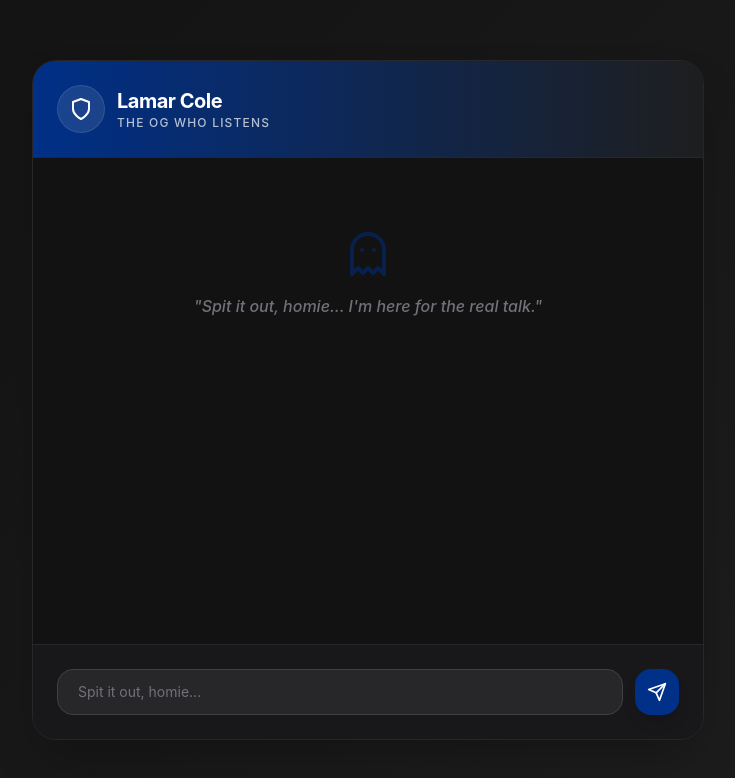
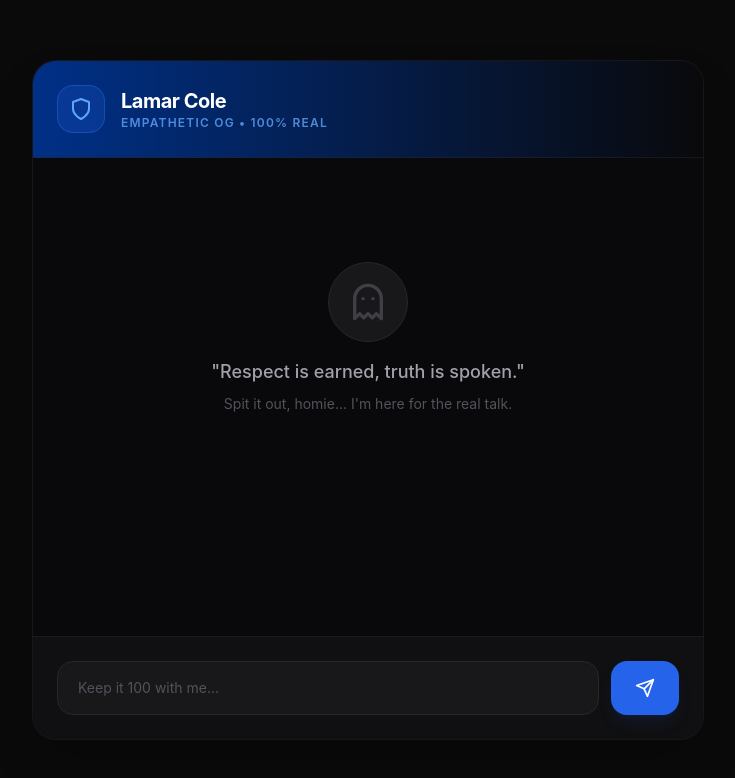
Before and after one commit to abujumaa/lamar-cole, a React (Vite) app in the folder frontend/: page / in a window 1280 px wide. Shown: the top 778 px of the page, without its empty margins (272-1007 px from the left). Built offline with nearby package versions, Linux system fonts and the light colour scheme.

Commit message:
Refine frontend UI and add toast notifications

```diff
--- a/frontend/package.json
+++ b/frontend/package.json
@@ -13,7 +13,8 @@
     "framer-motion": "^10.16.4",
     "lucide-react": "^0.288.0",
     "react": "^18.2.0",
-    "react-dom": "^18.2.0"
+    "react-dom": "^18.2.0",
+    "react-hot-toast": "^2.6.0"
   },
   "devDependencies": {
     "@types/react": "^18.2.15",
--- a/frontend/src/App.jsx
+++ b/frontend/src/App.jsx
@@ -1,9 +1,17 @@
 import React from 'react';
 import ChatInterface from './components/ChatInterface';
+import { Toaster } from 'react-hot-toast';
 
 function App() {
   return (
-    <div className="flex items-center justify-center min-h-screen p-4 sm:p-6">
+    <div className="flex items-center justify-center min-h-screen p-4 sm:p-6 bg-[#0a0a0a]">
+      <Toaster position="top-right" toastOptions={{
+        style: {
+          background: '#18181b',
+          color: '#f4f4f5',
+          border: '1px solid #27272a',
+        },
+      }} />
       <ChatInterface />
     </div>
   );
--- a/frontend/src/components/ChatInterface.jsx
+++ b/frontend/src/components/ChatInterface.jsx
@@ -2,6 +2,7 @@ import React, { useState, useEffect, useRef } from 'react';
 import { Send, Shield, User, Ghost } from 'lucide-react';
 import { motion, AnimatePresence } from 'framer-motion';
 import axios from 'axios';
+import toast from 'react-hot-toast';
 
 const API_BASE = 'http://localhost:5000/api';
 
@@ -33,9 +34,18 @@ const ChatInterface = () => {
       });
       setMessages(prev => [...prev, { role: 'assistant', content: data.reply }]);
     } catch (err) {
+      toast.error("Network's trippin', homie. Lamar's offline for a sec.", {
+        icon: '🚫',
+        style: {
+          borderRadius: '12px',
+          background: '#18181b',
+          color: '#fff',
+          border: '1px solid #3f3f46'
+        }
+      });
       setMessages(prev => [...prev, {
         role: 'assistant',
-        content: "Lamar is taking a breather. Keep it 100 and try again in a minute, homie."
+        content: "My bad, fam. The connection hit a snag. Re-up that message for me?"
       }]);
     } finally {
       setIsLoading(false);
@@ -43,24 +53,29 @@ const ChatInterface = () => {
   };
 
   return (
-    <div className="w-full max-w-2xl bg-zinc-900/90 backdrop-blur-xl rounded-3xl shadow-2xl overflow-hidden flex flex-col h-[85vh] border border-zinc-800">
+    <div className="w-full max-w-2xl bg-zinc-950 rounded-3xl shadow-2xl overflow-hidden flex flex-col h-[85vh] border border-zinc-800/50">
       {/* Header */}
-      <div className="p-6 bg-gradient-to-r from-[#003087] to-[#1e1e1e] text-white flex items-center gap-3 border-b border-zinc-800">
-        <div className="w-12 h-12 bg-white/10 rounded-full flex items-center justify-center backdrop-blur-md border border-white/10">
-          <Shield size={24} className="text-white" />
+      <div className="p-6 bg-gradient-to-r from-[#003087] to-zinc-950 text-white flex items-center gap-4 border-b border-zinc-800/50">
+        <div className="w-12 h-12 bg-blue-600/20 rounded-2xl flex items-center justify-center border border-blue-500/30">
+          <Shield size={24} className="text-blue-400" />
         </div>
         <div>
           <h1 className="text-xl font-bold tracking-tight">Lamar Cole</h1>
-          <p className="text-xs opacity-70 uppercase tracking-widest font-medium">The OG who listens</p>
+          <p className="text-xs text-blue-400/80 uppercase tracking-widest font-semibold">Empathetic OG • 100% Real</p>
         </div>
       </div>
 
       {/* Messages area */}
-      <div className="flex-1 overflow-y-auto p-6 space-y-4 custom-scrollbar bg-[#121212]">
+      <div className="flex-1 overflow-y-auto p-6 space-y-6 custom-scrollbar bg-zinc-950">
         {messages.length === 0 && (
-          <div className="text-center py-12 space-y-4">
-            <Ghost className="mx-auto text-[#003087] opacity-50" size={48} />
-            <p className="text-zinc-500 font-medium italic">"Spit it out, homie... I'm here for the real talk."</p>
+          <div className="text-center py-20 space-y-4">
+            <div className="w-20 h-20 bg-zinc-900 rounded-full flex items-center justify-center mx-auto border border-zinc-800">
+              <Ghost className="text-zinc-700" size={40} />
+            </div>
+            <div className="space-y-2">
+              <p className="text-zinc-400 font-medium text-lg">"Respect is earned, truth is spoken."</p>
+              <p className="text-zinc-600 text-sm">Spit it out, homie... I'm here for the real talk.</p>
+            </div>
           </div>
         )}
 
@@ -68,16 +83,16 @@ const ChatInterface = () => {
           {messages.map((msg, idx) => (
             <motion.div
               key={idx}
-              initial={{ opacity: 0, y: 10, scale: 0.95 }}
+              initial={{ opacity: 0, y: 10, scale: 0.98 }}
               animate={{ opacity: 1, y: 0, scale: 1 }}
               className={`flex ${msg.role === 'user' ? 'justify-end' : 'justify-start'}`}
             >
-              <div className={`max-w-[85%] p-4 rounded-2xl shadow-lg ${
+              <div className={`max-w-[85%] p-4 rounded-2xl ${
                 msg.role === 'user'
-                  ? 'bg-[#003087] text-white rounded-tr-none'
-                  : 'bg-zinc-800 text-zinc-100 border border-zinc-700 rounded-tl-none'
+                  ? 'bg-blue-600 text-white rounded-tr-none shadow-blue-900/20 shadow-lg'
+                  : 'bg-blue-900/20 text-zinc-100 border border-blue-500/20 rounded-tl-none'
               }`}>
-                <p className="leading-relaxed text-sm sm:text-base font-medium">{msg.content}</p>
+                <p className="leading-relaxed text-sm sm:text-base font-medium whitespace-pre-wrap">{msg.content}</p>
               </div>
             </motion.div>
           ))}
@@ -85,10 +100,10 @@ const ChatInterface = () => {
 
         {isLoading && (
           <div className="flex justify-start">
-            <div className="bg-zinc-800 p-4 rounded-2xl border border-zinc-700 rounded-tl-none flex gap-1">
-              <span className="w-1.5 h-1.5 bg-zinc-500 rounded-full animate-bounce"></span>
-              <span className="w-1.5 h-1.5 bg-zinc-500 rounded-full animate-bounce [animation-delay:0.2s]"></span>
-              <span className="w-1.5 h-1.5 bg-zinc-500 rounded-full animate-bounce [animation-delay:0.4s]"></span>
+            <div className="bg-blue-900/20 p-4 rounded-2xl border border-blue-500/20 rounded-tl-none flex gap-1.5">
+              <span className="w-2 h-2 bg-blue-500/50 rounded-full animate-bounce"></span>
+              <span className="w-2 h-2 bg-blue-500/50 rounded-full animate-bounce [animation-delay:0.2s]"></span>
+              <span className="w-2 h-2 bg-blue-500/50 rounded-full animate-bounce [animation-delay:0.4s]"></span>
             </div>
           </div>
         )}
@@ -96,17 +111,17 @@ const ChatInterface = () => {
       </div>
 
       {/* Input area */}
-      <form onSubmit={handleSend} className="p-6 bg-zinc-900 border-t border-zinc-800 flex gap-3">
+      <form onSubmit={handleSend} className="p-6 bg-zinc-900/50 border-t border-zinc-800/50 flex gap-3">
         <input
           value={input}
           onChange={(e) => setInput(e.target.value)}
-          placeholder="Spit it out, homie..."
-          className="flex-1 bg-zinc-800 border border-zinc-700 rounded-2xl px-5 py-3 text-sm text-zinc-100 focus:ring-2 focus:ring-[#003087]/50 outline-none transition-all placeholder:text-zinc-500"
+          placeholder="Keep it 100 with me..."
+          className="flex-1 bg-zinc-900 border border-zinc-800 rounded-2xl px-5 py-4 text-sm text-zinc-100 focus:ring-2 focus:ring-blue-500/40 outline-none transition-all placeholder:text-zinc-600"
         />
         <button
           type="submit"
           disabled={isLoading}
-          className="bg-[#003087] text-white p-3 rounded-2xl hover:bg-[#002060] transition-colors disabled:opacity-50 shadow-lg"
+          className="bg-blue-600 text-white px-6 rounded-2xl hover:bg-blue-500 transition-all disabled:opacity-50 shadow-lg shadow-blue-900/20 flex items-center justify-center"
         >
           <Send size={20} />
         </button>
```
Also changed, not shown: 1 other file (tests, documents, lock files or other folders).
